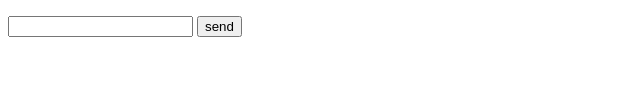
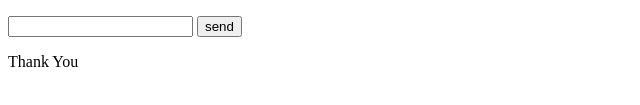
Before and after one commit to pranto113015/Demo-Repository, a plain HTML site: page index.html in a window 1280 px wide. Shown: the part 229-334 px from the top of the page, 0-640 px from the left. Drawn offline with Linux system fonts and the light colour scheme.

Commit message:
ptag add thanks msg

```diff
--- a/index.html
+++ b/index.html
@@ -16,5 +16,8 @@
     <input type="email" name="email">
     <input type="submit" value="send">
 
+
+    <p>Thank You</p>
+
 </body>
 </html>
```
